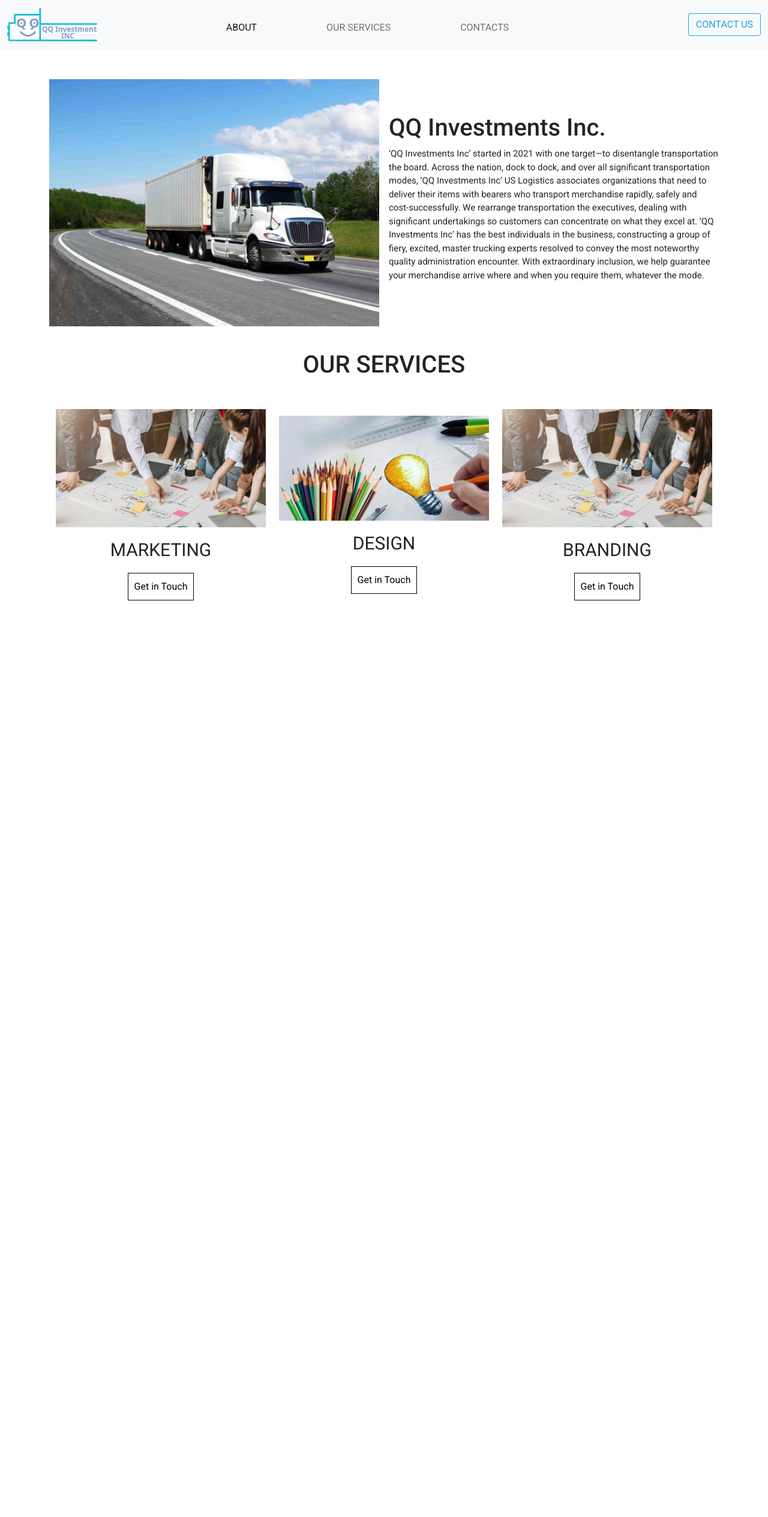
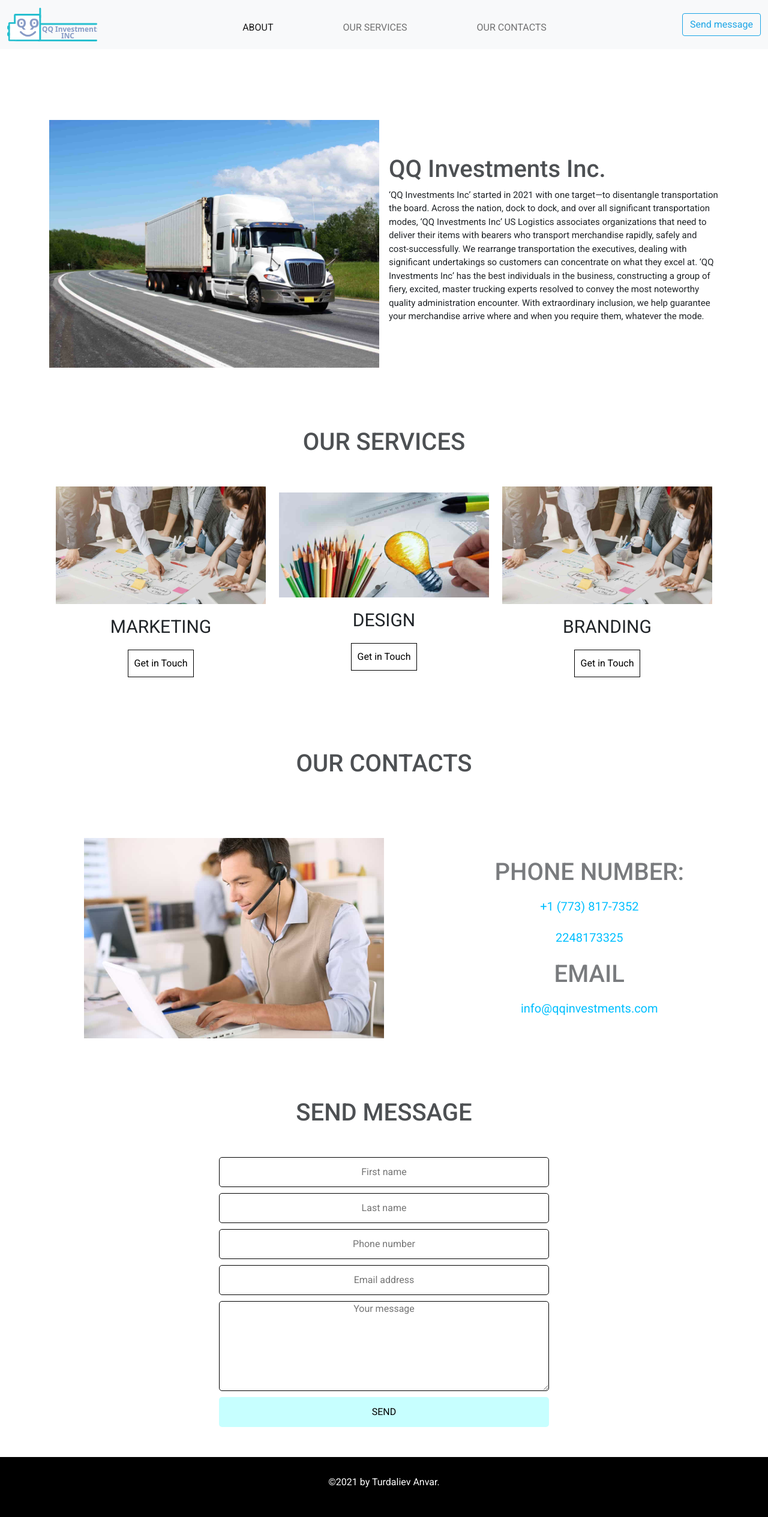
Before and after one commit to Anvarapa/QQ__Investment, a plain HTML site: page index.html in a window 1280 px wide. Shown: the whole page at 60% size. Before the commit the page ends 1021 px from the top, so only its background shows below. Drawn offline with nearby package versions, Linux system fonts and the light colour scheme.

Commit message:
adaptive

```diff
--- a/css/style.css
+++ b/css/style.css
@@ -6,12 +6,21 @@
 body {
   font-family: "Roboto", sans-serif;
 }
-.center {
+.navbar__stiky {
+  width: 100%;
+  position: fixed;
+  top: 0;
+  z-index: 1;
+}
+.center__ul {
   margin: auto;
 }
 .nav-item {
   margin-right: 100px;
   margin-top: 10px;
+}
+.nav-item:last-child {
+  margin-right: 0;
 }
 .btn {
   border: 1px solid rgb(27, 165, 230);
@@ -20,13 +29,22 @@ body {
 .btn:hover {
   background-color: rgb(142, 202, 230);
 }
+
+.menu__name__h1 {
+  margin-top: 100px;
+  text-align: center;
+  opacity: .8;
+}
+.qq__h1{
+  opacity: .8;
+}
 /* SECTION 1  ABOUT*/
 .about {
   display: flex;
   justify-content: space-between;
   align-items: center;
   max-width: 1200px;
-  margin-top: 50px;
+  margin-top: 200px;
 }
 .photo {
   max-width: 550px;
@@ -48,10 +66,7 @@ body {
   display: flex;
   justify-content: space-around;
   align-items: center;
-}
-.services__h1 {
-  text-align: center;
-  margin-top: 40px;
+  flex-wrap: wrap;
 }
 .services {
   max-width: 350px;
@@ -96,12 +111,155 @@ body {
   border-radius: 5px;
 }
 
+/* SECTION 3 */
+
+.contacts {
+  display: flex;
+  justify-content: space-between;
+  align-items: center;
+  max-width: 1000px;
+  width: 100%;
+  margin: auto;
+  margin-top: 100px;
+}
+.dispatcher__img {
+  max-width: 500px;
+  width: 100%;
+}
+.dispatcher__img > img {
+  width: 100%;
+}
+.email__phone {
+  text-align: center;
+  line-height: 50px;
+}
+.text__email__phone {
+  margin-top: 10px;
+  opacity: 0.6;
+}
+.contacts a {
+  text-decoration: none;
+  font-size: 20px;
+  color: rgb(0, 191, 255);
+}
+
+/* SECTION 4 */
+.send__m{
+  display: flex;
+  flex-direction: column;
+  justify-content: center;
+  align-items: center;
+  margin-top: 50px;
+  margin-bottom: 50px;
+}
+.input{
+  margin-bottom: 10px;
+  max-width: 550px;
+  width: 100%;
+  height: 50px;
+  text-align: center;
+  border-radius: 5px;
+  border:.1px solid #000;
+  outline: none;
+}
+.message{
+  margin-bottom: 10px;
+  max-width: 550px;
+  width: 100%;
+  height: 150px;
+  text-align: center;
+  border-radius: 5px;
+  border:.1px solid #000;
+  outline: none;
+}
+.send{
+  max-width: 550px;
+  width: 100%;
+  height: 50px;
+  border-radius: 5px;
+  border:none;
+  outline: none;
+  background-color: rgb(199, 255, 255);
+  transition: 0.2s;
+}
+.send:active{
+  background-color: beige;
+}
+
+/* FOOTER */
+.footer{
+  width: 100%;
+  height: 100px;
+  background-color: black;
+  color: #fff;
+  display: flex;
+  justify-content: center;
+  align-items: center;
+  text-align: center;
+}
 /* АДАПТИВКА */
 @media (max-width: 1160px) {
   .about {
     flex-direction: column-reverse;
+    margin-top: 150px;
+  }
+  .services {
+    border: 1px solid rgba(0, 0, 0, 0.075);
+  }
+  .midle .ser__block__h1 {
+    margin-top: 40px;
   }
   .text {
     font-size: 15px;
   }
+  .our__services {
+    flex-wrap: wrap;
+  }
+  .services:last-child {
+    margin-top: 30px;
+  }
+
+  .contacts {
+    flex-direction: column-reverse;
+  }
 }
+@media (max-width: 991px) {
+  .services {
+    margin-bottom: 50px;
+  }
+  .services:last-child {
+    margin-bottom: 0;
+  }
+}
+@media (max-width: 400px) {
+  .text {
+    font-size: 10px;
+  }
+  .ser__block__h1 {
+    font-size: 15px;
+  }
+  .menu__name__h1 {
+    font-size: 15px;
+    margin-top: 50px;
+  }
+  .qq__h1 {
+    font-size: 15px;
+  }
+  .about {
+    margin-top: 100px;
+  }
+
+  /* -------contact------- */
+  .text__email__phone {
+    font-size: 15px;
+  }
+  .contacts{
+    margin-top: 50px;
+  }
+  .contacts a {
+    font-size: 12px;
+  }
+  .email__phone {
+    margin-bottom: 10px;
+  }
+}
--- a/index.html
+++ b/index.html
@@ -20,7 +20,7 @@
     <title>QQ Investments INC</title>
   </head>
   <body>
-    <nav class="navbar navbar-expand-lg navbar-light bg-light">
+    <nav class="navbar navbar-expand-lg navbar-light bg-light navbar__stiky">
       <div class="container-fluid">
         <a class="navbar-brand" href="#"
           ><img src="./img/Group 1.svg" alt="" width="150px"
@@ -37,7 +37,7 @@
           <span class="navbar-toggler-icon"></span>
         </button>
         <div class="collapse navbar-collapse" id="navbarSupportedContent">
-          <ul class="navbar-nav me-auto mb-2 mb-lg-0 center">
+          <ul class="navbar-nav me-auto mb-2 mb-lg-0 center__ul">
             <li class="nav-item">
               <a class="nav-link active" aria-current="page" href="#about__2"
                 >ABOUT</a
@@ -47,12 +47,12 @@
               <a class="nav-link" href="#our__services">OUR SERVICES</a>
             </li>
             <li class="nav-item">
-              <a class="nav-link" href="#">CONTACTS</a>
+              <a class="nav-link" href="#contacts">OUR CONTACTS</a>
             </li>
           </ul>
-          <form class="d-flex">
+          <form class="d-flex" action="#send__m">
             <button class="btn btn-outline-success" type="submit">
-              CONTACT US
+              Send message
             </button>
           </form>
         </div>
@@ -66,7 +66,7 @@
           <img src="./img/truck__photo-min (1).jpg" alt="" />
         </div>
         <div class="text">
-          <h1>QQ Investments Inc.</h1>
+          <h1 class="qq__h1">QQ Investments Inc.</h1>
           <p>
             ‘QQ Investments Inc’ started in 2021 with one target—to disentangle
             transportation the board. Across the nation, dock to dock, and over
@@ -85,37 +85,70 @@
         </div>
       </div>
       <!-- SECTION__2 -->
-      <h1 class="services__h1">OUR SERVICES</h1>
+      <h1 class="menu__name__h1">OUR SERVICES</h1>
       <div class="our__services" id="our__services">
         <div class="services">
           <div class="services__img">
-           <img src="./img/marketing__1.jpg" alt="">
+            <img src="./img/marketing__1.jpg" alt="" />
           </div>
-         <h1 class="ser__block__h1">
-           MARKETING
-         </h1>
+          <h1 class="ser__block__h1">MARKETING</h1>
+          <button class="get__in__tuch">Get in Touch</button>
+        </div>
+        <!-- 2-class -->
+        <div class="services midle">
+          <div class="services__img">
+            <img src="./img/design.jpg" alt="" />
+          </div>
+          <h1 class="ser__block__h1">DESIGN</h1>
           <button class="get__in__tuch">Get in Touch</button>
         </div>
         <div class="services">
           <div class="services__img">
-          <img src="./img/design.jpg" alt="">
+            <img src="./img/marketing__1.jpg" alt="" />
           </div>
-        <h1 class="ser__block__h1">
-          DESIGN
-        </h1>
-        <button class="get__in__tuch">Get in Touch</button>
-      </div>
-      <div class="services">
-        <div class="services__img">
-          <img src="./img/marketing__1.jpg" alt="">
-        </div>
-        <h1 class="ser__block__h1">
-          BRANDING
-        </h1>
+          <h1 class="ser__block__h1">BRANDING</h1>
           <button class="get__in__tuch">Get in Touch</button>
         </div>
       </div>
+      <!-- SECTION__3 -->
+      <h1 class="menu__name__h1">OUR CONTACTS</h1>
+      <div class="contacts" id="contacts">
+        <div class="dispatcher__img">
+          <img src="./img/Dispatcher-min.jpg" alt="" />
         </div>
+        <div class="email__phone">
+          <h1 class="text__email__phone">PHONE NUMBER:</h1>
+          <div class="tell">
+            <a href="tel:17738177352">+1 (773) 817-7352</a>
+          </div>
+          <div class="tell"><a href="tel:2248173325">2248173325</a></div>
+          <h1 class="text__email__phone">EMAIL</h1>
+          <a href="mailto:info@qqinvestments.com">info@qqinvestments.com</a>
+        </div>
+      </div>
+
+      <!-- SECTION__4 -->
+      <h1 class="menu__name__h1">SEND MESSAGE</h1>
+      <div class="send__m" id="send__m">
+        <input required class="input" type="text" placeholder="First name" />
+        <input required class="input" type="text" placeholder="Last name" />
+        <input required class="input" type="text" placeholder="Phone number" />
+        <input required class="input" type="text" placeholder="Email address" />
+        <textarea
+          required
+          class="message"
+          name="text"
+          cols="30"
+          rows="10"
+          placeholder="Your message"
+        ></textarea>
+        <button class="send">SEND</button>
+      </div>
+    </div>
+    <!-- FOOTER -->
+    <footer class="footer">
+      <p class="footer__text">©2021 by Turdaliev Anvar.</p>
+    </footer>
     <script src="./js/index.js"></script>
     <script
       src="https://cdn.jsdelivr.net/npm/@popperjs/core@2.9.2/dist/umd/popper.min.js"
```
Also changed, not shown: img/Dispatcher-min.jpg (added). Lines whose indentation alone changed are shown as unchanged.
